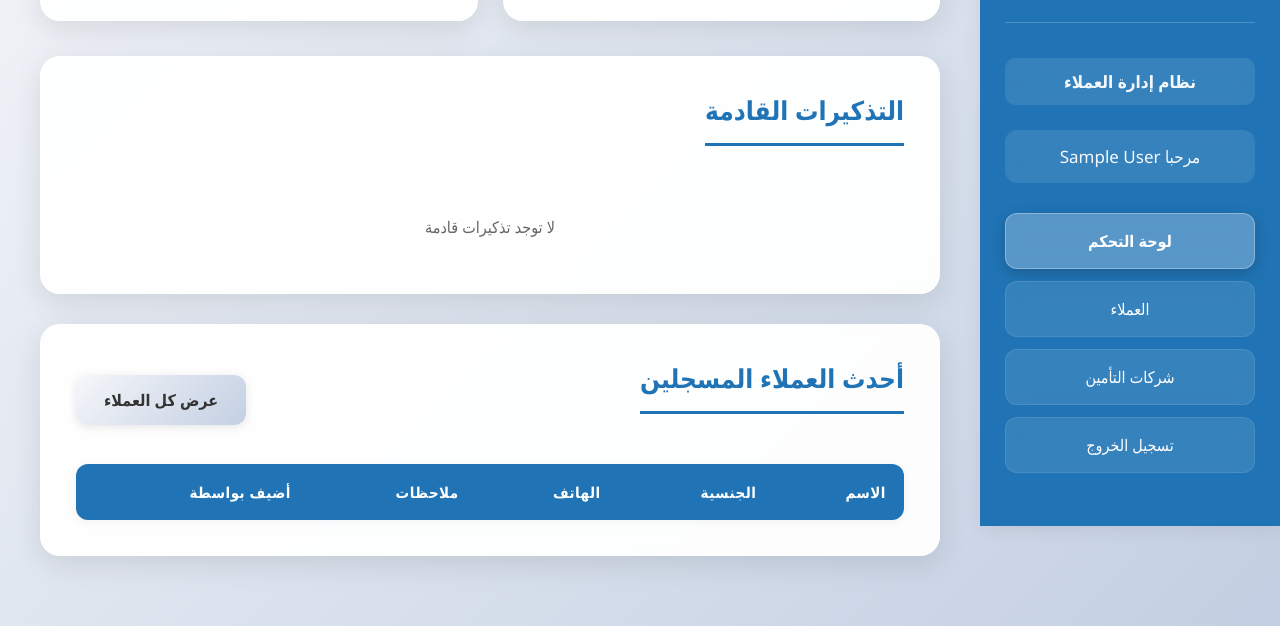
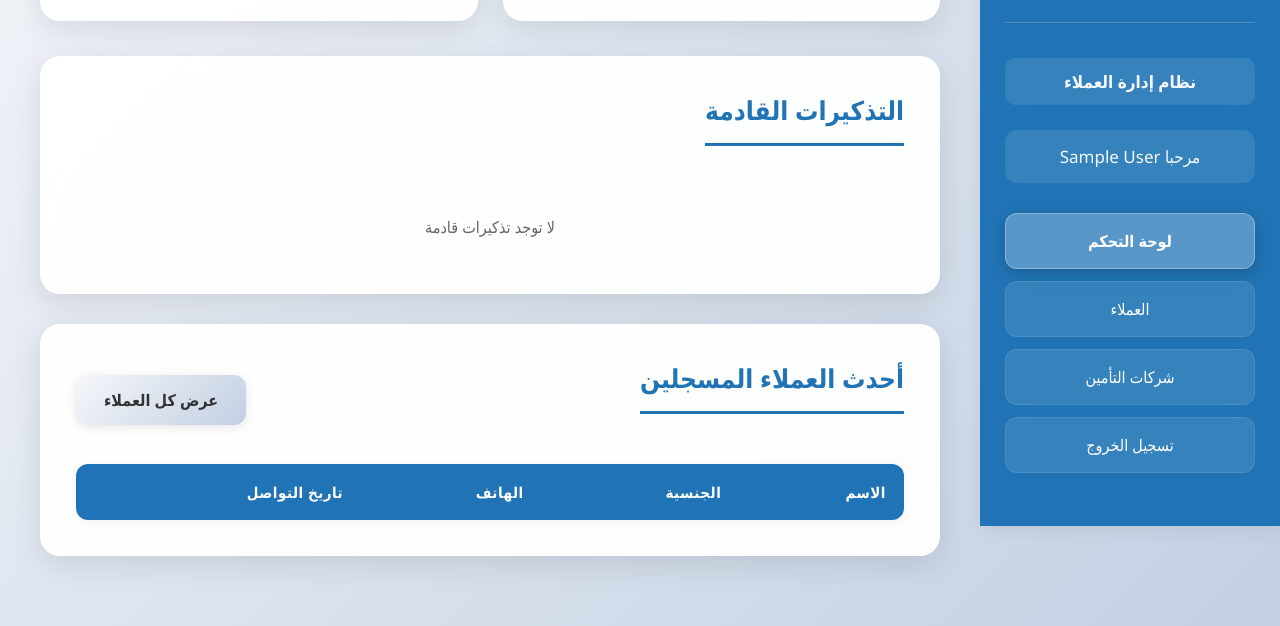
Before and after one commit to ahsn3/alamin, a website: page dashboard.html in a window 1280 px wide. Shown: the part 274-900 px from the top of the page. Drawn offline with nearby package versions, Linux system fonts and the light colour scheme; no server answers; sample sign-in values are in the browser's storage.

Commit message:
Fix dashboard table headers to match new columns

```diff
--- a/dashboard.html
+++ b/dashboard.html
@@ -77,8 +77,8 @@
                             <th>الاسم</th>
                             <th>الجنسية</th>
                             <th>الهاتف</th>
-                            <th>ملاحظات</th>
-                            <th>أضيف بواسطة</th>
+                            <th>تاريخ التواصل</th>
+                            <th id="dashboardAddedByHeader" style="display: none;">أضيف بواسطة</th>
                         </tr>
                     </thead>
                     <tbody id="latestClientsTable">
```
